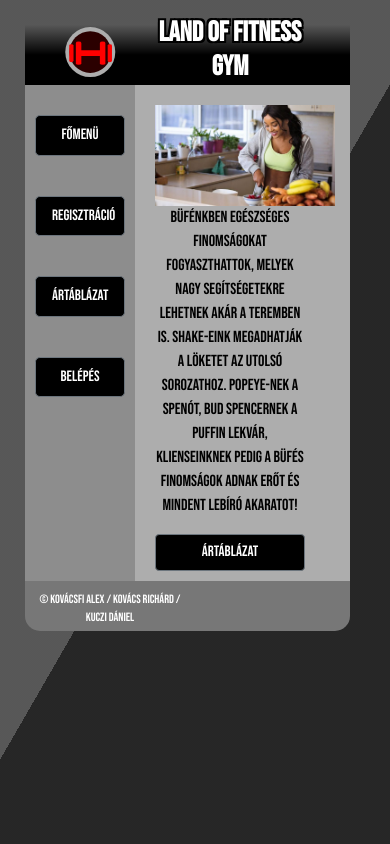
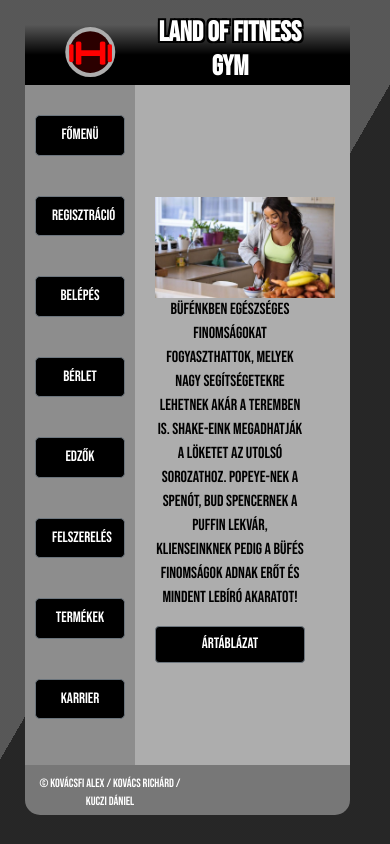
Before and after one commit to Kalex99/gym, an Angular app in the folder frontend/: page /bufe-component in a window 390 px wide. Built offline with nearby package versions, Linux system fonts and the light colour scheme; no server answers.

Commit message:
Frontend

```diff
--- a/frontend/src/app/bufe/bufe.component.html
+++ b/frontend/src/app/bufe/bufe.component.html
@@ -11,16 +11,28 @@
         <nav>
             <ul>
                 <li>
-                    <a routerLink="/fooldal-component" class="btn btn-secondary btn-lg btn-block" routerLinkActive="active">FŐMENÜ</a>
+                    <a routerLink="/fooldal-component" routerLinkActive="active" class="btn btn-secondary btn-lg btn-block">FŐMENÜ</a>
                 </li>
                 <li>
                     <a routerLink="/regisztracio-component" routerLinkActive="active" class="btn btn-secondary btn-lg btn-block">REGISZTRÁCIÓ</a>
                 </li>
                 <li>
-                    <a routerLink="" target="_blank" class="btn btn-secondary btn-lg btn-block">ÁRTÁBLÁZAT</a>
+                    <a class="btn btn-secondary btn-lg btn-block" routerLink="/bejelentkezes-component" routerLinkActive="active">BELÉPÉS</a>
                 </li>
                 <li>
-                    <a class="btn btn-secondary btn-lg btn-block" routerLink="/bejelentkezes-component" routerLinkActive="active">BELÉPÉS</a>
+                    <a routerLink="/berlet-component" routerLinkActive="active" class="btn btn-secondary btn-lg btn-block">BÉRLET</a>
+                </li>
+                <li>
+                    <a class="btn btn-secondary btn-lg btn-block" routerLink="/edzo-component" routerLinkActive="active">EDZŐK</a>
+                </li>
+                <li>
+                    <a routerLink="/felszereles-component" routerLinkActive="active" class="btn btn-secondary btn-lg btn-block">FELSZERELÉS</a>
+                </li>
+                <li>
+                    <a class="btn btn-secondary btn-lg btn-block" routerLink="/termek-component" routerLinkActive="active">TERMÉKEK</a>
+                </li>
+                <li>
+                    <a class="btn btn-secondary btn-lg btn-block" routerLink="/karrier-component" routerLinkActive="active">KARRIER</a>
                 </li>
             </ul>
         </nav>
--- a/frontend/src/app/felszereles/felszereles.component.css
+++ b/frontend/src/app/felszereles/felszereles.component.css
@@ -156,3 +156,65 @@ footer {
     border-bottom-right-radius: 15px;
     grid-area: footer;
 }
+@media (max-width: 1000px){
+    #container{
+        width: 600px;
+
+    }
+    .middle{
+        align-items: center;
+        justify-items: top;
+    }
+    img{
+        margin-top: 5px;
+        width: 400px;
+    }
+}
+@media (max-width: 650px){
+    #container{
+        width: 300px;
+        margin: 75px;
+        align-content: center;
+    }
+    nav{
+        width: 110px;
+        font-weight: 200;
+    }
+    img{
+        margin-right: 15px;
+        width: 300px;
+    }
+    .btn.btn-secondary{
+        font-size: 16px;
+        font-weight: 200;
+    }
+    .form-group{
+        width: 150px;
+        align-self: left;
+        align-items: left;
+        margin-right: 15px;
+    }
+}
+@media (max-width:500px){
+    #container{
+        width: 200px;
+        margin: 50px;
+    }
+    nav{
+        width: 90px;
+    }
+    .btn.btn-secondary{
+        font-size: 11px;
+    }
+    img{
+        width: 180px;
+    }
+    table{
+        width: 100px;
+    }
+}
+@media (max-width:400px){
+    #container{
+        margin: 25px;
+    }
+}
--- a/frontend/src/app/felszereles/felszereles.component.html
+++ b/frontend/src/app/felszereles/felszereles.component.html
@@ -9,7 +9,6 @@
 
     <div id="article">
         <nav>
-            <ul>
             <ul>
                 <li>
                     <a routerLink="/fooldal-component" routerLinkActive="active" class="btn btn-secondary btn-lg btn-block">FŐMENÜ</a>
@@ -35,7 +34,6 @@
                 <li>
                     <a class="btn btn-secondary btn-lg btn-block" routerLink="/karrier-component" routerLinkActive="active">KARRIER</a>
                 </li>
-                </ul>
             </ul>
         </nav>
         <div class="middle">
--- a/frontend/src/app/fooldal/fooldal.component.css
+++ b/frontend/src/app/fooldal/fooldal.component.css
@@ -22,6 +22,12 @@ header{
     place-content: center;
     place-items: center;
 }
+.logo{
+    width: 70px;
+    bottom: 5px;
+    grid-area: logo;
+    place-content: center;
+}
 h3{
     grid-area: h3;
 }
@@ -35,24 +41,19 @@ nav ul li {
     padding-top: 20px;
     padding-bottom: 20px;
 }
-.logo{
-    width: 70px;
-    bottom: 5px;
-    grid-area: logo;
-    place-content: center;
-}
-.caption{
-    width: 200px;
-    background-color: black;
-    color: white;
-    font-style: italic;
-    text-align: center;
-    border-bottom-left-radius: 3px;
-    border-bottom-right-radius: 3px;
-    grid-area: caption;
-}
-.description{
-    margin: 15px;
+#container{
+    position: relative;
+    width:1000px;
+    margin: auto;
+    margin-bottom: 30px;
+    display: grid;
+    grid-template-columns: 2;
+    grid-template-rows: 3;
+    grid-template-areas:
+    "header header"
+    "nav content"
+    "footer footer";
+
 }
 article {
     float: left;
@@ -71,6 +72,19 @@ article {
     "picflow_4 picflow_5 picflow_6"
     "click click click";
 }
+
+.caption{
+    width: 200px;
+    background-color: black;
+    color: white;
+    font-style: italic;
+    text-align: center;
+    border-bottom-left-radius: 3px;
+    border-bottom-right-radius: 3px;
+    grid-area: caption;
+}
+
+
 .middle{
     padding-top: 30px;
     text-align: center;
@@ -168,20 +182,7 @@ article {
     top:0;
     z-index:-1;
 }
-#container{
-    position: relative;
-    width:1000px;
-    margin: auto;
-    margin-bottom: 30px;
-    display: grid;
-    grid-template-columns: 2;
-    grid-template-rows: 3;
-    grid-template-areas:
-    "header header"
-    "nav content"
-    "footer footer";
 
-}
 nav {
     width: 150px;
     height: 650px;
@@ -208,3 +209,49 @@ footer {
     border-bottom-right-radius: 15px;
     grid-area: footer;
 }
+@media(max-width:1000px){
+    #container{
+        width: 600px;
+    }
+    article{
+        padding: 5px;
+        gap: 10px;
+    }
+    .thumbnail{
+        width: 200px;
+        margin-left: 1px;
+        margin-right: 1px;
+        grid-area: thumbnail;
+    }
+}
+@media (max-width:650px){
+    article{
+        grid-template-columns: auto auto;
+        grid-template-rows: auto auto auto auto auto;
+        grid-template-areas:
+        "middle middle"
+        "picflow_1 picflow_2"
+        "picflow_3 picflow_4"
+        "picflow_5 picflow_6"
+        "click click";
+        gap: 20px;
+    }
+    .middle{
+        font-size: 28px;
+        width: 150px;
+    }
+    #container{
+        width: 300px;
+        margin: 75px;
+    }
+    nav{
+        width: 110px;
+        font-weight: 200;
+    }
+    .thumbnail{
+        width: 170px;
+        margin-left: 1px;
+        margin-right: 1px;
+        grid-area: thumbnail;
+    }
+}
--- a/frontend/src/app/karrier/karrier.component.css
+++ b/frontend/src/app/karrier/karrier.component.css
@@ -86,6 +86,9 @@ h3{
     margin-right: 10px;
     margin-bottom: 20px;
 }
+.smallTable{
+    display: none;
+}
 .tr1{
     background-color: #000;
     font-style: normal;
@@ -123,3 +126,85 @@ footer {
     border-bottom-right-radius: 15px;
     grid-area: footer;
 }
+@media (max-width: 1000px){
+    #container{
+        width: 600px;
+
+    }
+    .middle{
+        align-items: center;
+        justify-items: top;
+    }
+    img{
+        margin-top: 5px;
+        width: 400px;
+    }
+}
+@media (max-width: 650px){
+    #container{
+        width: 300px;
+        margin: 75px;
+        align-content: center;
+    }
+    nav{
+        width: 110px;
+        font-weight: 200;
+    }
+    img{
+        margin-right: 15px;
+        width: 300px;
+    }
+    .btn.btn-secondary{
+        font-size: 16px;
+        font-weight: 200;
+    }
+    .form-group{
+        width: 150px;
+        align-self: left;
+        align-items: left;
+        margin-right: 15px;
+    }
+}
+@media (max-width:500px){
+    #container{
+        width: 200px;
+        margin: 50px;
+    }
+    nav{
+        width: 90px;
+    }
+    h2{
+        font-size: 18px;
+    }
+    nav ul li {
+        padding-top: 5px;
+        padding-bottom: 5px;
+    }
+    .btn.btn-secondary{
+        font-size: 11px;
+    }
+    .tr{
+        width: 200px;
+    }
+    .tr1{
+        font-size: 16px;
+    }
+    .tr2{
+        font-size: 14px;
+    }
+    img{
+        width: 180px;
+    }
+    #table{
+        display: none;
+    }
+    .smallTable{
+        width: 200px;
+        display: block;
+    }
+}
+@media (max-width:400px){
+    #container{
+        margin: 25px;
+    }
+}
--- a/frontend/src/app/karrier/karrier.component.html
+++ b/frontend/src/app/karrier/karrier.component.html
@@ -41,13 +41,27 @@
             <div class="middle">
                 <a><img src="../../assets/images/6.jpg" alt="5. kép"></a>
                 <h2>Vedd fel velünk a kapcsolatot:</h2>
-                <table>
+                <table id="table">
                     <tr class="tr tr1">
                         <th >Tel.:</th>
                         <th>E-mail</th>
                     </tr>
+                    <tr class="tr tr2">
+                        <td>06 55 442 2331</td>
+                        <td>karrier.lof@lofgym.hu</td>
+                    </tr>
+                </table>
+                <table class="smallTable">
+                    <tr class="tr tr1">
+                        <th >Tel.:</th>
+                    </tr>
+                    <tr class="tr tr2">
+                        <td>06 55 442 2331</td>
+                    </tr>
                     <tr>
-                        <td>06 55 442 2331</td>
+                        <th>E-mail</th>
+                    </tr>
+                    <tr>
                         <td>karrier.lof@lofgym.hu</td>
                     </tr>
                 </table>
--- a/frontend/src/app/termek/termek.component.html
+++ b/frontend/src/app/termek/termek.component.html
@@ -42,6 +42,7 @@
             <p>Étrendkiegészítőink hatalmas választéka csak rád vár! Fogyáshoz, tömegnöveléshez, vagy akár csak a kiegyensúlyozott mindennapokhoz.
                 Nálunk mindent megtalálsz. Ne habozz! Csapj le rájuk azonnal!
             </p>
+            <div class="tableContainer">
                 <table id="table">
                     <tr class="tr1">
                        <th>Megnevezés</th>
@@ -50,14 +51,13 @@
                        <th style="display: none;">id</th>
                     </tr>
                     <tr class="tr2" *ngFor="let termek of termekek">
-
                         <td class="btn btn-rendel" onclick="document.getElementById('myModal').style.display='block'" id="rendel">{{termek.termek_nev}}</td>
                         <td id="ar">{{termek.ar}} Ft</td>
-                    <td>{{termek.keszlet}} cs</td>
+                        <td class="keszlet">{{termek.keszlet}} cs</td>
                         <td id="termekid" style="display: none;">{{termek.termekid}}</td>
-
                     </tr>
-
+                </table>
+            </div>
             <div class="modal" id="myModal">
                 <div class="modal-content">
                     <span class="close" onclick="document.getElementById('myModal').style.display='none'">&times;</span>
@@ -73,8 +73,6 @@
                 </div>
 
             </div>
-            </table>
-
         </div>
 
     </div>
```
Also changed, not shown: frontend/src/app/fooldal/fooldal.component.html (+6 -6 lines), frontend/src/app/termek/termek.component.css (+95 -20 lines), 2 other files (tests, documents, lock files or other folders). Lines whose indentation alone changed are shown as unchanged.
